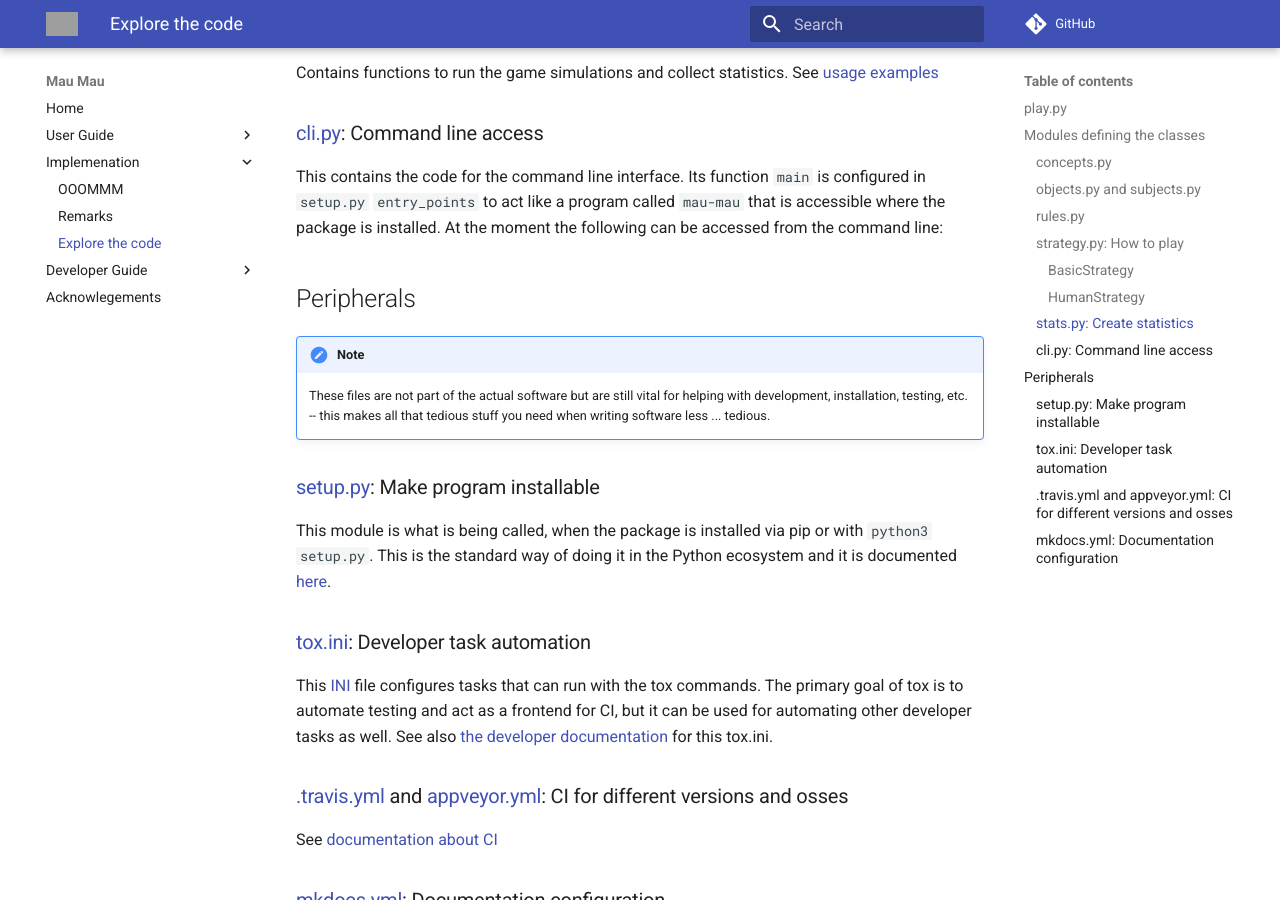
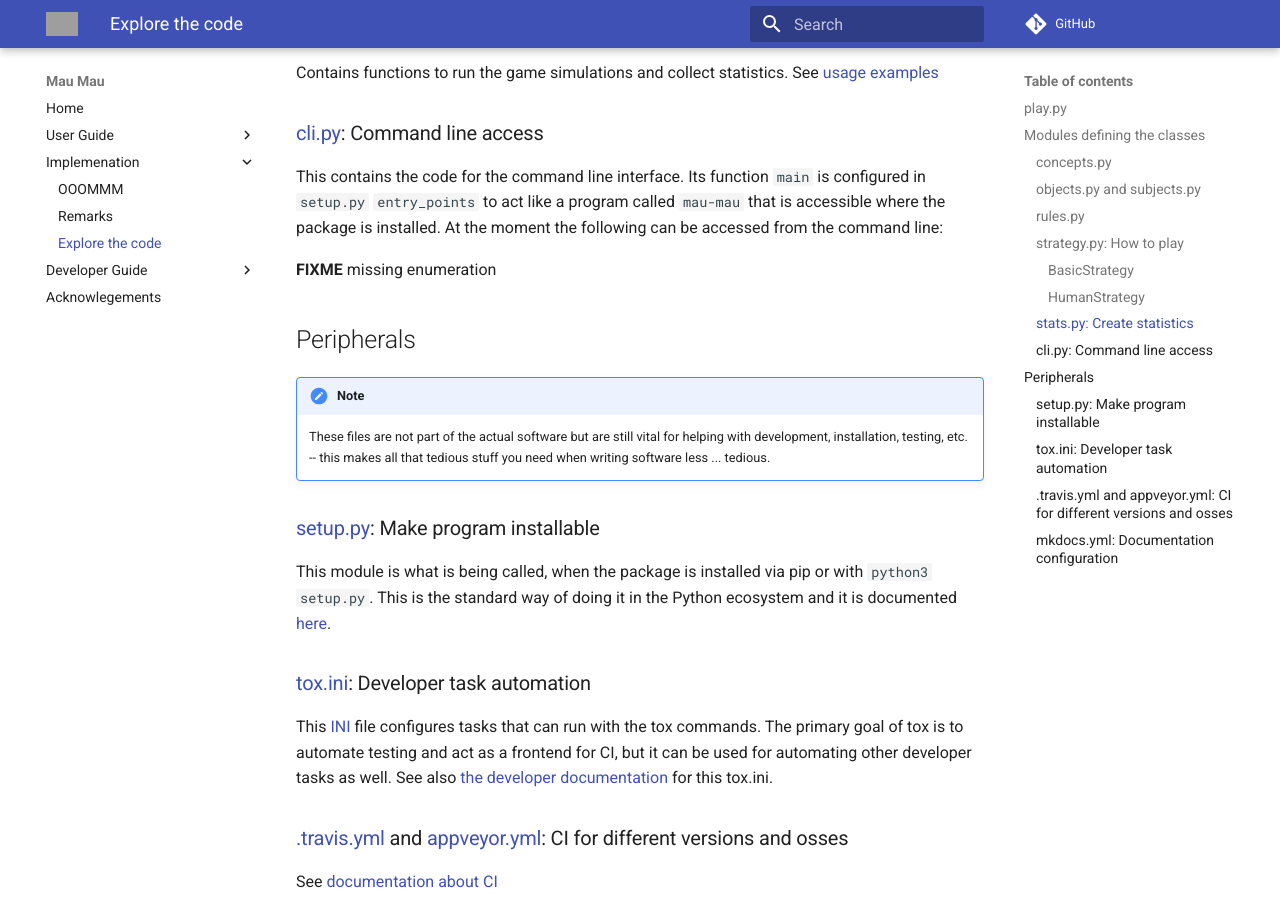
Before and after one commit to obestwalter/mau-mau, an MkDocs documentation site: the page built from docs/implementation/explore.md, in a window 1280 px wide and 900 px high, scrolled down 2489 px. Built offline with MkDocs 1.6.1 and Material for MkDocs 9.7.7, drawn with Linux system fonts in a browser that asks for light colours; comment, search, counter and statistics services are not loaded; old or Windows-style settings are respelled for this version of MkDocs; grey boxes are pictures that could not be loaded.

Commit message:
add docs FIXME

```diff
--- a/docs/implementation/explore.md
+++ b/docs/implementation/explore.md
@@ -70,6 +70,8 @@ Contains functions to run the game simulations and collect statistics. See [usag
 
 This contains the code for the command line interface. Its function `main` is configured in `setup.py` `entry_points` to act like a program called `mau-mau` that is accessible where the package is installed. At the moment the following can be accessed from the command line:
 
+**FIXME** missing enumeration
+
 ## Peripherals
 
 !!! note
```
